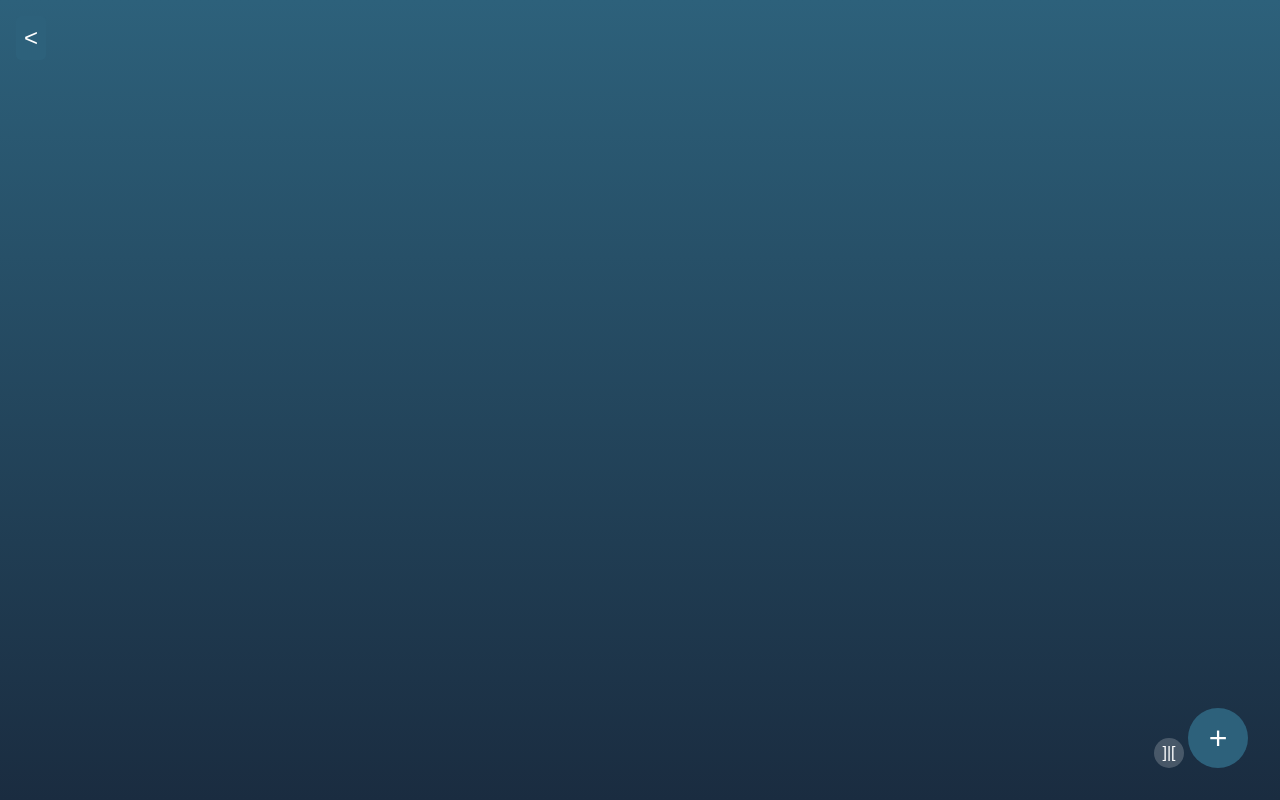
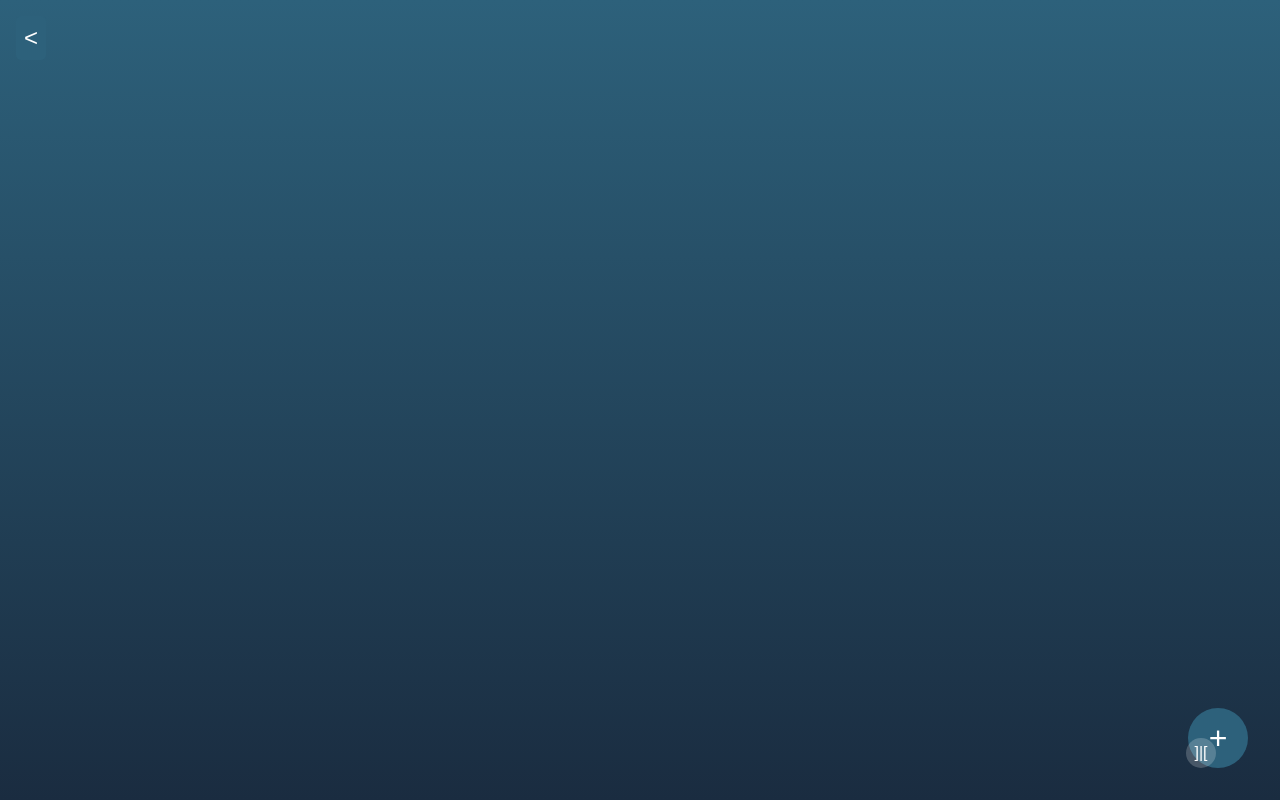
Before and after one commit to Dimensionslash/LinkySpace, a plain HTML site: page index.html in a window 1280 px wide. Drawn offline with Linux system fonts and the light colour scheme.

Commit message:
style.css

```diff
--- a/style.css
+++ b/style.css
@@ -97,7 +97,7 @@ body {
 .imp-exp {
     position: fixed;
     bottom: 2rem;
-    right: 6rem;
+    right: 4rem;
     background: rgba(255, 255, 255, 0.2);
     border: none;
     border-radius: 50%;
```
